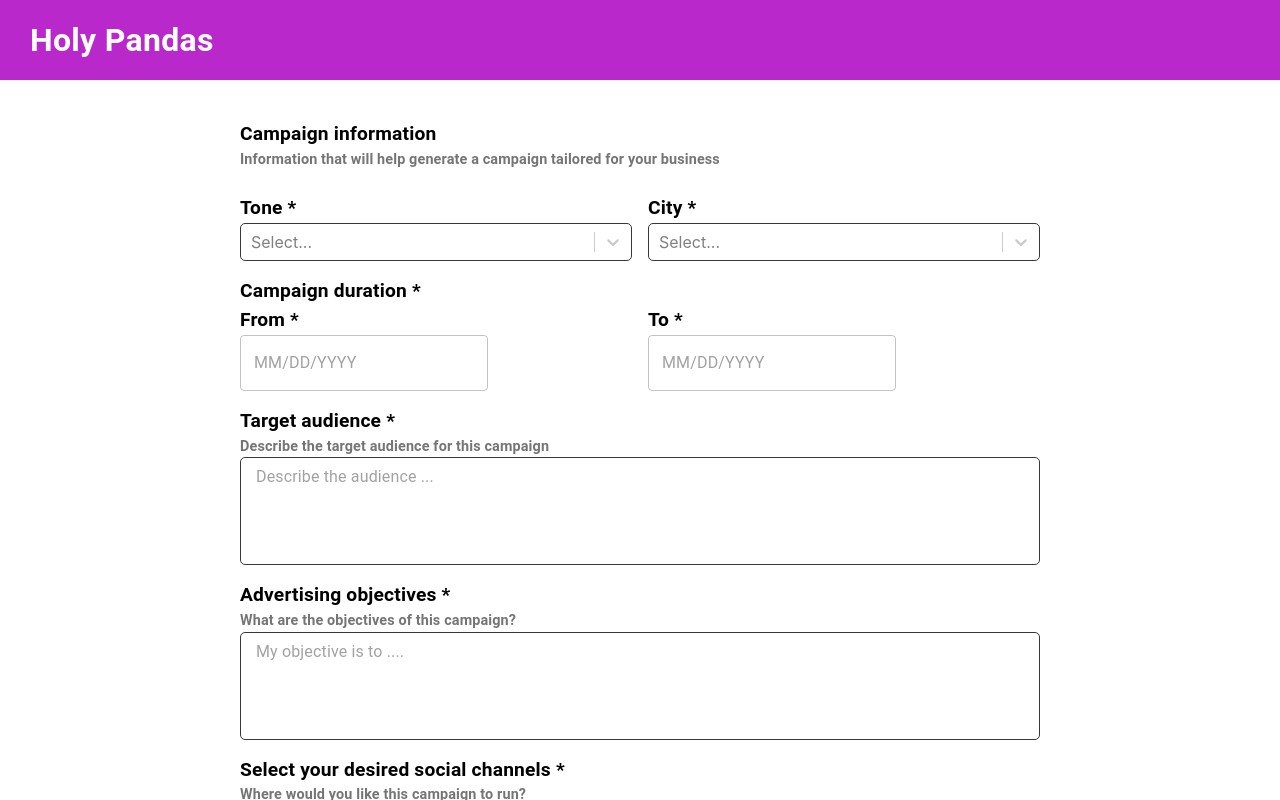
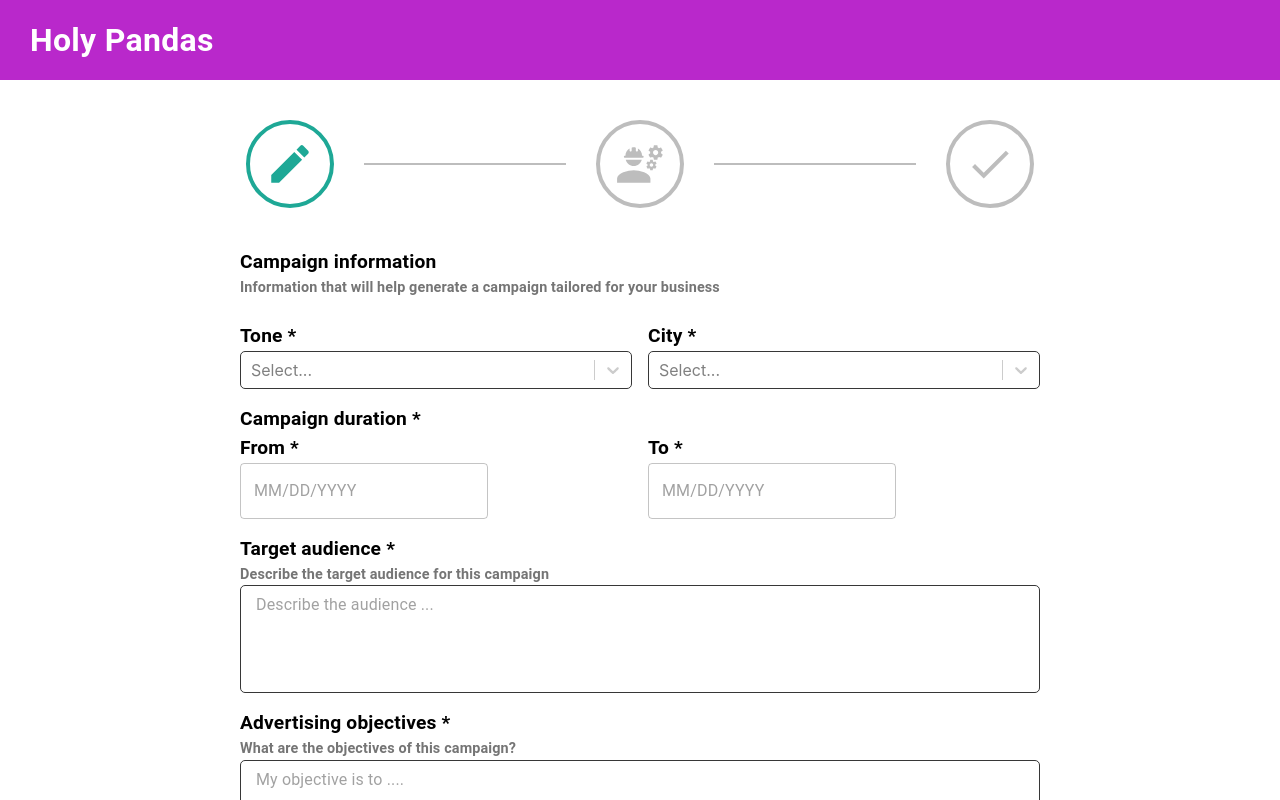
Before and after one commit to TeradonGenesis/adhacks, a React (Create React App) app in the folder adhacks-web-client/: page /company/1 in a window 1280 px wide. Both pictures are taken after typing "Sample", "Sample", "Sample", "Sample" into the empty fields and a click on the button "Generate new campaign". Shown: the top 800 px of the page. Built offline with nearby package versions, Linux system fonts and the light colour scheme.

Commit message:
Created GenerationSteps component

```diff
--- a/adhacks-web-client/package.json
+++ b/adhacks-web-client/package.json
@@ -9,6 +9,7 @@
     "@craco/craco": "^7.1.0",
     "@emotion/react": "^11.11.1",
     "@emotion/styled": "^11.11.0",
+    "@mui/icons-material": "^5.11.16",
     "@mui/material": "^5.13.5",
     "@mui/styled-engine-sc": "^5.12.0",
     "@mui/x-date-pickers": "^6.8.0",
--- a/adhacks-web-client/src/pages/Company/GenerateCampaignForm.js
+++ b/adhacks-web-client/src/pages/Company/GenerateCampaignForm.js
@@ -7,6 +7,7 @@ import DateInput from "@/components/FormInputs/DateInput";
 import SelectInput from "@/components/FormInputs/SelectInput";
 import TextInput from "@/components/FormInputs/TextInput";
 import Section from "@/components/Section";
+import GenerationSteps from "./GenerationSteps";
 
 const GenerateCampaignFormContainer = styled(Box)(({ theme }) => ({
   display: "flex",
@@ -31,7 +32,9 @@ const GenerateCampaignForm = ({ onCancel }) => {
 
   return (
     <GenerateCampaignFormContainer>
-      <Box sx={{ width: "100%", maxWidth: "800px" }}>
+      <GenerationSteps />
+
+      <Box sx={{ width: "100%", maxWidth: "800px", marginTop: "40px" }}>
         <Section
           label="Campaign information"
           description="Information that will help generate a campaign tailored for your business"
--- /dev/null
+++ b/adhacks-web-client/src/pages/Company/GenerationSteps.js
@@ -0,0 +1,75 @@
+import DoneIcon from "@mui/icons-material/Done";
+import EditIcon from "@mui/icons-material/Edit";
+import EngineeringIcon from "@mui/icons-material/Engineering";
+import { Box, styled, useTheme } from "@mui/material";
+import React from "react";
+
+const GenerationStepsContainer = styled(Box)(({ theme }) => ({
+  display: "flex",
+  gap: "30px",
+  alignItems: "center",
+}));
+
+const IconContainer = styled(Box)(({ theme }) => ({
+  width: "80px",
+  height: "80px",
+  border: `4px solid ${theme.palette.grey[400]}`,
+  borderRadius: "50%",
+  display: "flex",
+  alignItems: "center",
+  justifyContent: "center",
+}));
+
+const stepArray = [
+  { stepNumber: 1, Icon: EditIcon },
+  { stepNumber: 2, Icon: EngineeringIcon },
+  { stepNumber: 3, Icon: DoneIcon },
+];
+
+const GenerationSteps = ({ currentStepNumber = 1 }) => {
+  const theme = useTheme();
+
+  return (
+    <GenerationStepsContainer>
+      {stepArray.map((step, index) => {
+        const { stepNumber, Icon } = step;
+        const shouldHighlightStep = currentStepNumber >= stepNumber;
+
+        return (
+          <React.Fragment key={stepNumber}>
+            {index !== 0 && (
+              <Box
+                sx={{
+                  width: "200px",
+                  border: `1px solid ${theme.palette.grey[400]}`,
+                  ...(shouldHighlightStep && {
+                    borderColor: theme.palette.process.main,
+                  }),
+                }}
+              />
+            )}
+
+            <IconContainer
+              sx={{
+                ...(shouldHighlightStep && {
+                  borderColor: theme.palette.process.main,
+                }),
+              }}
+            >
+              <Icon
+                sx={{
+                  fontSize: "50px",
+                  color: shouldHighlightStep
+                    ? theme.palette.process.main
+                    : theme.palette.grey[400],
+                }}
+              />
+            </IconContainer>
+          </React.Fragment>
+        );
+      })}
+    </GenerationStepsContainer>
+  );
+};
+
+export default GenerationSteps;
--- a/adhacks-web-client/src/theme.js
+++ b/adhacks-web-client/src/theme.js
@@ -17,6 +17,10 @@ const theme = createTheme({
     alert: {
       main: "#D10101",
     },
+
+    process: {
+      main: "#1EA896",
+    },
   },
 });
 
```
Also changed, not shown: 1 other file (tests, documents, lock files or other folders).
